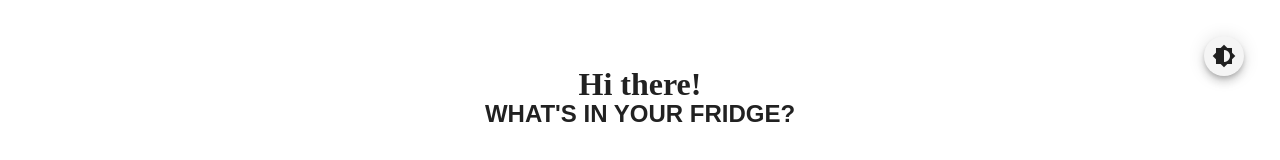
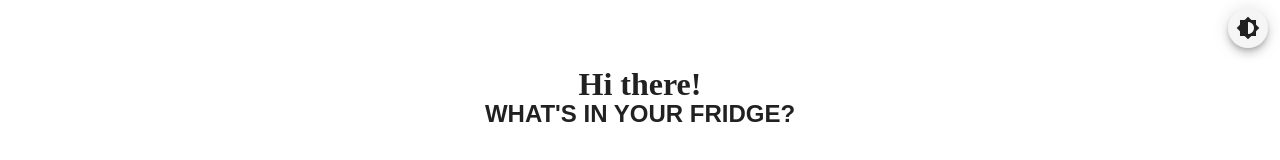
Before and after one commit to Vivi-Vo/recipe-generator, a Vue app in the folder client/: page / in a window 1280 px wide. Shown: the top 160 px of the page. Built offline with nearby package versions, Linux system fonts and the light colour scheme; a web font is replaced by a local one.

Commit message:
Theme button updated - Change margin to set theme button to upper right corner

```diff
--- a/client/src/App.vue
+++ b/client/src/App.vue
@@ -3,7 +3,7 @@
     <div id="header">
       <h1 id="greeting" class="mt-10 mb-n3">Hi there!</h1>
       <h2 id="headline" class="mb-5">WHAT'S IN YOUR FRIDGE?</h2>
-      <v-btn class="mt-9" small absolute top right fab v-on:click="setTheme">
+      <v-btn class="mt-2 mr-n6" small absolute top right fab v-on:click="setTheme">
         <v-icon dark>mdi-brightness-6</v-icon>
       </v-btn>
     </div>
```
